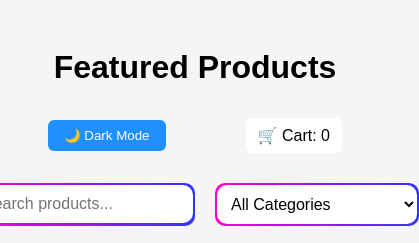
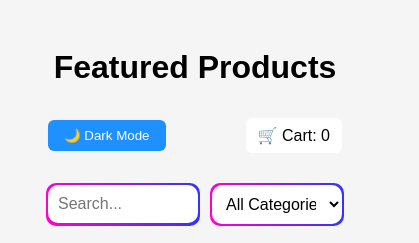
Before and after one commit to hamzakhan-std25/Product-card, a plain HTML site: page index.html in a window 390 px wide. Shown: the top 243 px of the page, 419 px wide, since content can reach past the window. Drawn offline with Linux system fonts and the light colour scheme.

Commit message:
resolve problem show on mobile screens

```diff
--- a/index.html
+++ b/index.html
@@ -18,7 +18,7 @@
     </div>
     <div class="filters">
         <div class="srch-input">
-            <input type="text" id="search" placeholder="Search products..." />
+            <input type="text" id="search" placeholder="Search..." />
         </div>
         <div class="sct-input"><select id="category">
                 <option value="all" selected>All Categories</option>
--- a/style.css
+++ b/style.css
@@ -133,13 +133,14 @@ h1 {
   justify-content: center;
   gap: 20px;
   margin: 20px;
+  padding: 0 2rem;
 }
 
 .filters input,
 .filters select {
   padding: 10px;
   font-size: 16px;
-  width: 200px;
+  max-width: 200px;
   border-radius: 10px;
   border: none;
   background-color: white;
@@ -254,3 +255,17 @@ h1 {
 .cart-info:hover {
   cursor: pointer;
 }
+
+@media only screen and (max-width: 480px) {
+  .filters input,
+.filters select{
+  max-width: 130px;
+}
+.filters{
+  gap: 10px;
+}
+.cart-content{
+  margin: 10px;
+  padding: 10px;
+}
+}
```
